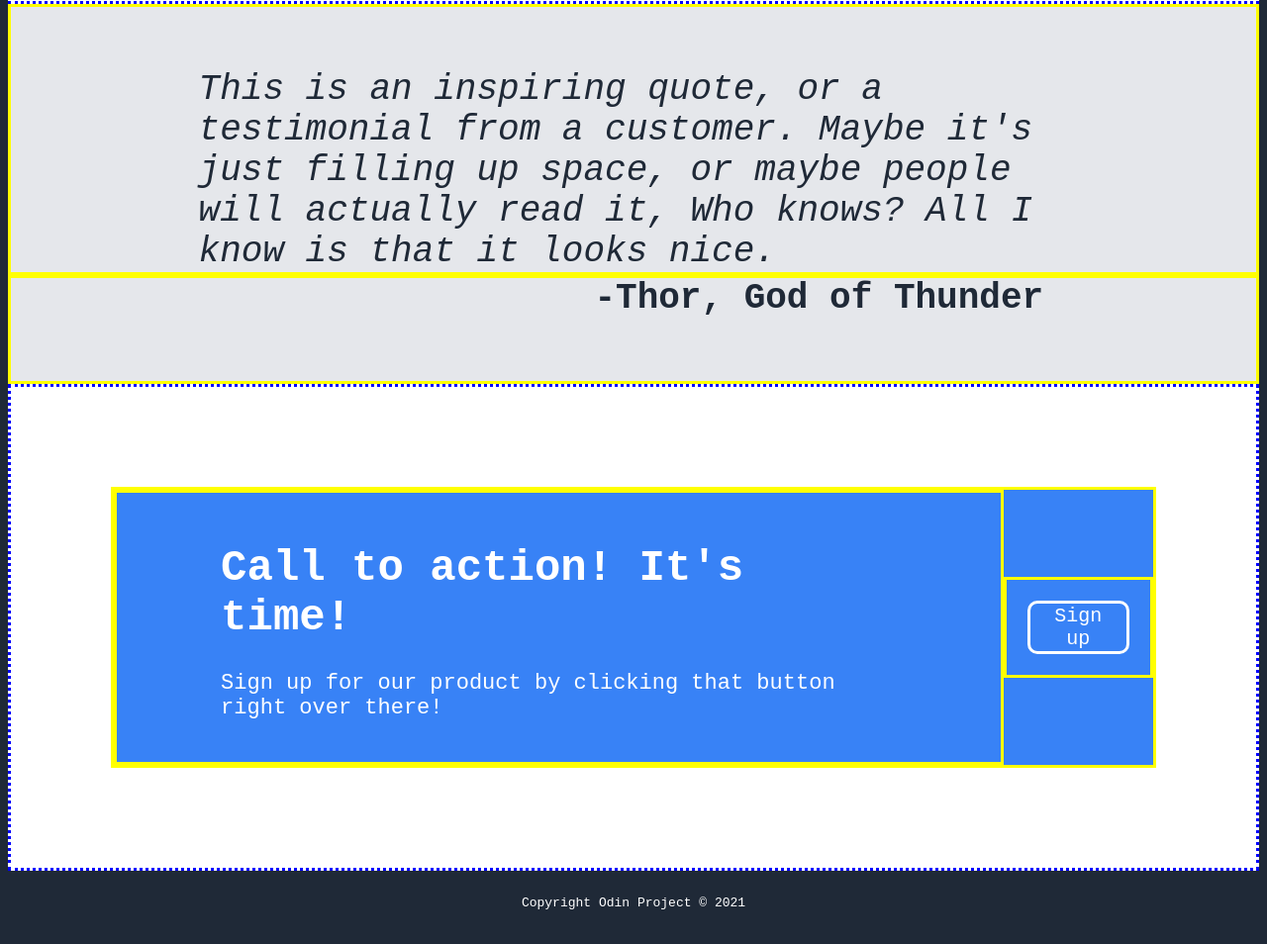
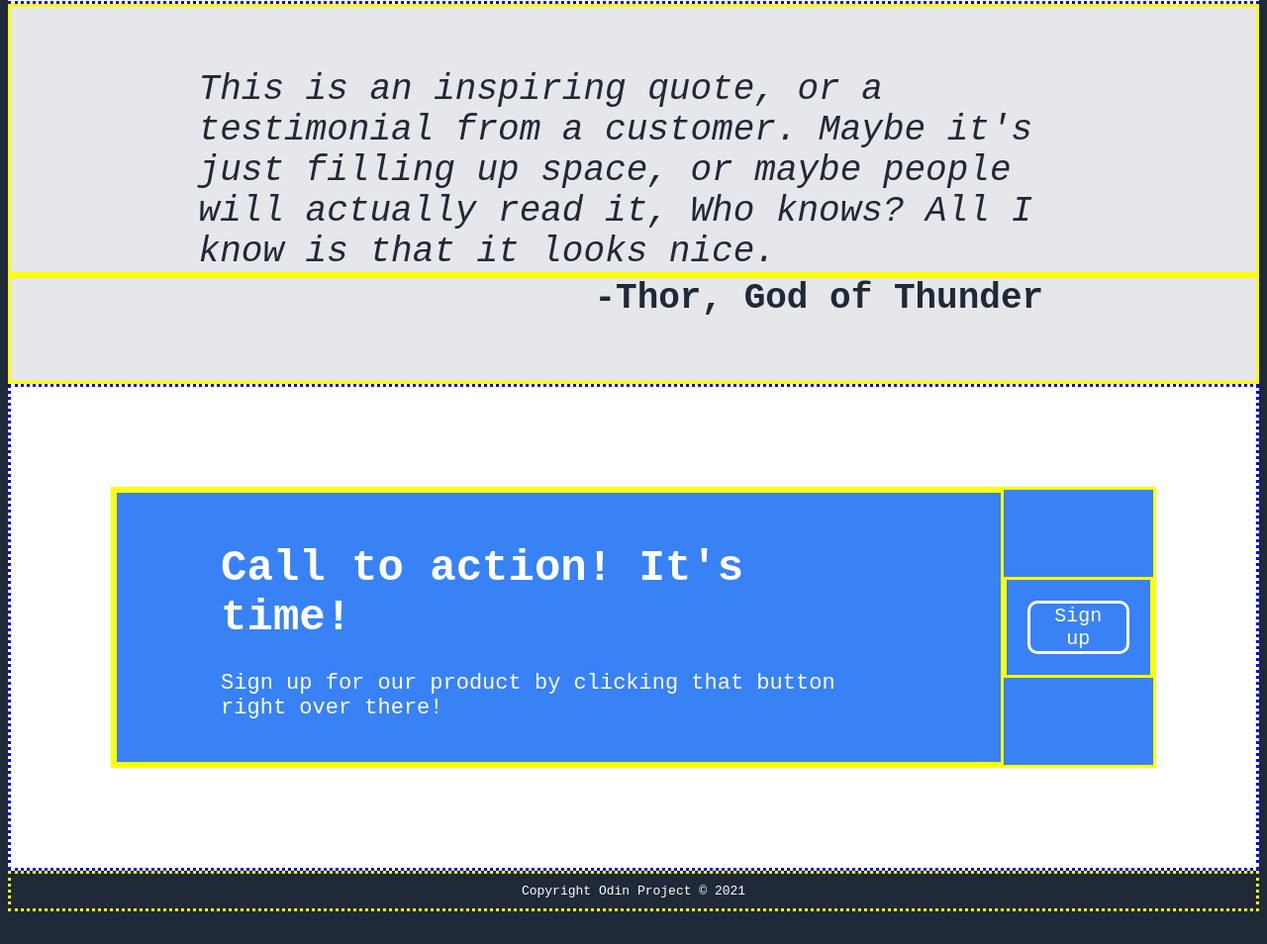
Before and after one commit to at-a-minimum1/odin-project-0, a plain HTML site: page index.html in a window 1280 px wide. Shown: the part 1455-2409 px from the top of the page at 99% size. After the commit the page ends 2384 px from the top, so only its background shows below. Drawn offline with Linux system fonts and the light colour scheme.

Commit message:
Adjusted the padding on the bottom component

```diff
--- a/styles.css
+++ b/styles.css
@@ -212,5 +212,7 @@ figcaption {
 .bottom {
 	color: white;
 	text-align: center;
-	padding: 2%;
+	padding: 10px;
+	border: dotted;
+	border-color: yellow;
 }
```
